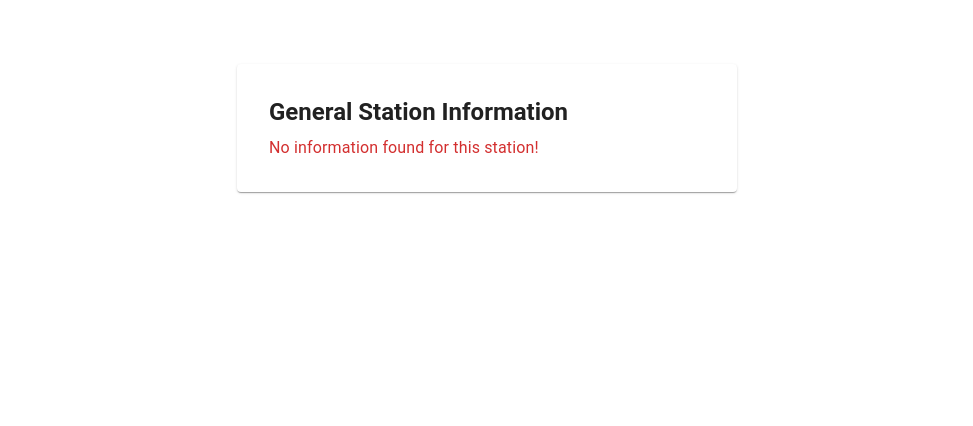
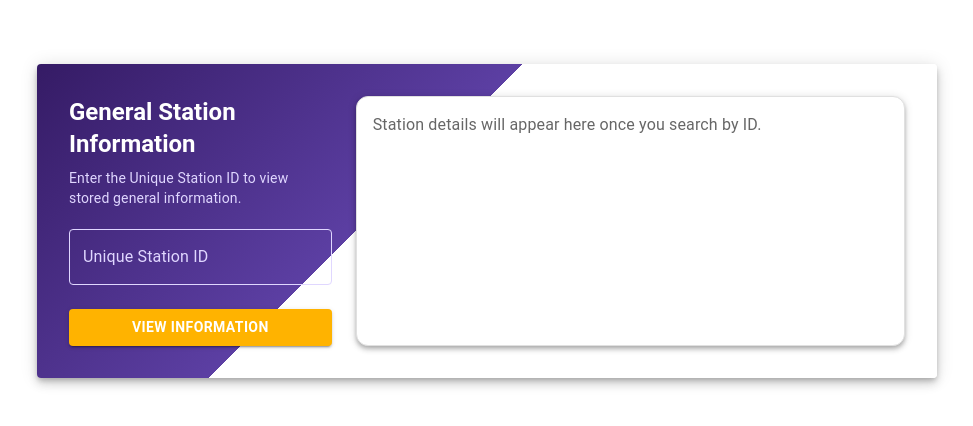
Before and after one commit to SenuraUpesh2002/Research-Project-SLIIT, a React (Vite) app in the folder client/: page /info in a window 1280 px wide. Shown: the top 426 px of the page, without its empty margins (153-1126 px from the left). Built offline with nearby package versions, Linux system fonts and the light colour scheme; no server answers.

Commit message:
Created the code for the retrieval of fuel station general information

```diff
--- a/client/src/ComponentHome/GeneralInformation.jsx
+++ b/client/src/ComponentHome/GeneralInformation.jsx
@@ -1,52 +1,234 @@
-import React, { useEffect, useState } from "react";
-import { useParams, useNavigate } from "react-router-dom";
-import { Box, Typography, Paper, CircularProgress, Button } from "@mui/material";
+// src/pages/GeneralInformation.jsx
+import React, { useState } from "react";
+import {
+  Box,
+  Typography,
+  Paper,
+  CircularProgress,
+  Button,
+  TextField,
+  Grid,
+  Card,
+  CardContent,
+  Divider,
+} from "@mui/material";
 
 function GeneralInformation() {
-  const { stationId } = useParams(); // Or use location.state if passed as props/state
+  const [stationId, setStationId] = useState("");
   const [info, setInfo] = useState(null);
-  const [loading, setLoading] = useState(true);
-  const navigate = useNavigate();
+  const [loading, setLoading] = useState(false);
+  const [errorMsg, setErrorMsg] = useState("");
 
-  useEffect(() => {
-    async function fetchInfo() {
+  const handleSearch = async () => {
+    if (!stationId.trim()) {
+      setErrorMsg("Please enter a Unique Station ID");
+      setInfo(null);
+      return;
+    }
+    setErrorMsg("");
+    setLoading(true);
+    setInfo(null);
     try {
-        const res = await fetch(`http://localhost:8081/fs-view2/${stationId}`);
+      const res = await fetch(`http://localhost:8081/fs-general/${stationId}`);
+      if (!res.ok) {
+        throw new Error("Request failed");
+      }
       const data = await res.json();
-        setInfo(data);
-      } catch {
+      if (!data || data.length === 0) {
+        setErrorMsg("No information found for this station ID");
+        setInfo(null);
+      } else {
+        // if backend returns an array, take first row
+        setInfo(Array.isArray(data) ? data[0] : data);
+      }
+    } catch (err) {
+      setErrorMsg("Error loading data. Please try again.");
       setInfo(null);
     }
     setLoading(false);
-    }
-    fetchInfo();
-  }, [stationId]);
-
-  if (loading) return <Box textAlign="center" mt={10}><CircularProgress /></Box>;
+  };
 
   return (
-    <Box sx={{ mt: 8 }}>
-      <Paper sx={{ p: 4, maxWidth: 500, margin: "auto" }}>
-        <Typography variant="h5" fontWeight="bold" gutterBottom>
+    <Box sx={{ mt: 8, px: 2 }}>
+      <Paper
+        elevation={6}
+        sx={{
+          p: 4,
+          maxWidth: 900,
+          margin: "auto",
+          background:
+            "linear-gradient(135deg, #351B65 0%, #5C3FA3 40%, #ffffff 40%, #ffffff 100%)",
+        }}
+      >
+        <Grid container spacing={3}>
+          {/* Left side: form */}
+          <Grid item xs={12} md={4}>
+            <Typography
+              variant="h5"
+              fontWeight="bold"
+              color="white"
+              gutterBottom
+            >
               General Station Information
             </Typography>
-        {info ? (
-          <>
-            <Typography gutterBottom><b>Unique Station ID:</b> {info.Id}</Typography>
-            <Typography gutterBottom><b>Station Name:</b> {info.Name}</Typography>
-            <Typography gutterBottom><b>Location:</b> {info.Location}</Typography>
+            <Typography variant="body2" color="#E0D7FF" gutterBottom>
+              Enter the Unique Station ID to view stored general information.
+            </Typography>
+
+            <TextField
+              fullWidth
+              variant="outlined"
+              label="Unique Station ID"
+              value={stationId}
+              onChange={(e) => setStationId(e.target.value)}
+              sx={{
+                mt: 2,
+                input: { color: "white" },
+                label: { color: "#E0D7FF" },
+                "& .MuiOutlinedInput-notchedOutline": {
+                  borderColor: "#E0D7FF",
+                },
+              }}
+            />
+
+            {errorMsg && (
+              <Typography
+                variant="body2"
+                color="#FFE0E0"
+                sx={{ mt: 1, fontWeight: 500 }}
+              >
+                {errorMsg}
+              </Typography>
+            )}
+
             <Button
               variant="contained"
-              sx={{ mt: 2, backgroundColor: "#351B65" }}
-              onClick={() => navigate(-1)}
-            >Back</Button>
+              fullWidth
+              sx={{ mt: 3, backgroundColor: "#FFB300", fontWeight: "bold" }}
+              onClick={handleSearch}
+              disabled={loading}
+            >
+              {loading ? <CircularProgress size={24} color="inherit" /> : "View Information"}
+            </Button>
+          </Grid>
+
+          {/* Right side: card with results */}
+          <Grid item xs={12} md={8}>
+            <Card
+              elevation={4}
+              sx={{
+                height: "100%",
+                borderRadius: 3,
+                border: "1px solid #E0E0E0",
+              }}
+            >
+              <CardContent>
+                {!info && !loading && !errorMsg && (
+                  <Typography color="text.secondary">
+                    Station details will appear here once you search by ID.
+                  </Typography>
+                )}
+
+                {loading && (
+                  <Box textAlign="center" mt={4}>
+                    <CircularProgress />
+                    <Typography sx={{ mt: 2 }} color="text.secondary">
+                      Loading station information…
+                    </Typography>
+                  </Box>
+                )}
+
+                {info && !loading && (
+                  <>
+                    <Typography
+                      variant="h6"
+                      fontWeight="bold"
+                      sx={{ mb: 2, color: "#351B65" }}
+                    >
+                      Station Overview
+                    </Typography>
+                    <Grid container spacing={2}>
+                      <Grid item xs={12} sm={6}>
+                        <Typography variant="subtitle2" color="text.secondary">
+                          Unique Station ID
+                        </Typography>
+                        <Typography variant="body1" fontWeight="600">
+                          {info.Id}
+                        </Typography>
+                      </Grid>
+
+                      <Grid item xs={12} sm={6}>
+                        <Typography variant="subtitle2" color="text.secondary">
+                          Station Name
+                        </Typography>
+                        <Typography variant="body1" fontWeight="600">
+                          {info.Name}
+                        </Typography>
+                      </Grid>
+
+                      <Grid item xs={12} sm={6}>
+                        <Typography variant="subtitle2" color="text.secondary">
+                          Location
+                        </Typography>
+                        <Typography variant="body1" fontWeight="600">
+                          {info.Location}
+                        </Typography>
+                      </Grid>
+
+                      {/* Add more fields from fs_general_information as needed */}
+                      {info.ContactNumber && (
+                        <Grid item xs={12} sm={6}>
+                          <Typography
+                            variant="subtitle2"
+                            color="text.secondary"
+                          >
+                            Contact Number
+                          </Typography>
+                          <Typography variant="body1" fontWeight="600">
+                            {info.ContactNumber}
+                          </Typography>
+                        </Grid>
+                      )}
+
+                      {info.OwnerName && (
+                        <Grid item xs={12} sm={6}>
+                          <Typography
+                            variant="subtitle2"
+                            color="text.secondary"
+                          >
+                            Owner Name
+                          </Typography>
+                          <Typography variant="body1" fontWeight="600">
+                            {info.OwnerName}
+                          </Typography>
+                        </Grid>
+                      )}
+                    </Grid>
+
+                    <Divider sx={{ my: 3 }} />
+
+                    <Typography
+                      variant="body2"
+                      color="text.secondary"
+                      sx={{ fontStyle: "italic" }}
+                    >
+                      Data source: fs_general_information table.
+                    </Typography>
                   </>
-        ) : (
-          <Typography color="error">No information found for this station!</Typography>
                 )}
+
+                {!info && !loading && errorMsg && (
+                  <Typography color="error" sx={{ mt: 2 }}>
+                    {errorMsg}
+                  </Typography>
+                )}
+              </CardContent>
+            </Card>
+          </Grid>
+        </Grid>
       </Paper>
     </Box>
   );
 }
 
-export default GeneralInformation;
+export default GeneralInformation
```
Lines whose indentation alone changed are shown as unchanged.
